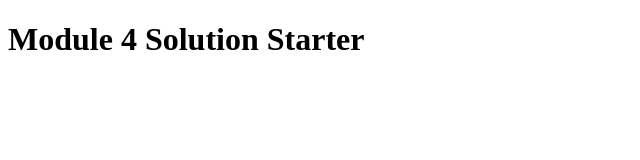
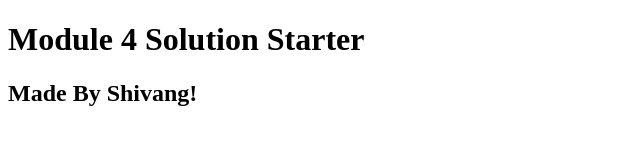
Before and after one commit to AbdulLateef1158/web-assignment_coursera, a plain HTML site: page Assignment-4/index.html in a window 1280 px wide. Shown: the whole page, without its empty margins (0-640 px from the left). Drawn offline with Linux system fonts and the light colour scheme.

Commit message:
Update index.html

```diff
--- a/Assignment-4/index.html
+++ b/Assignment-4/index.html
@@ -12,5 +12,6 @@
 </head>
 <body>
   <h1>Module 4 Solution Starter</h1>
+  <h2>Made By Shivang!</h2>
 </body>
 </html>
```
